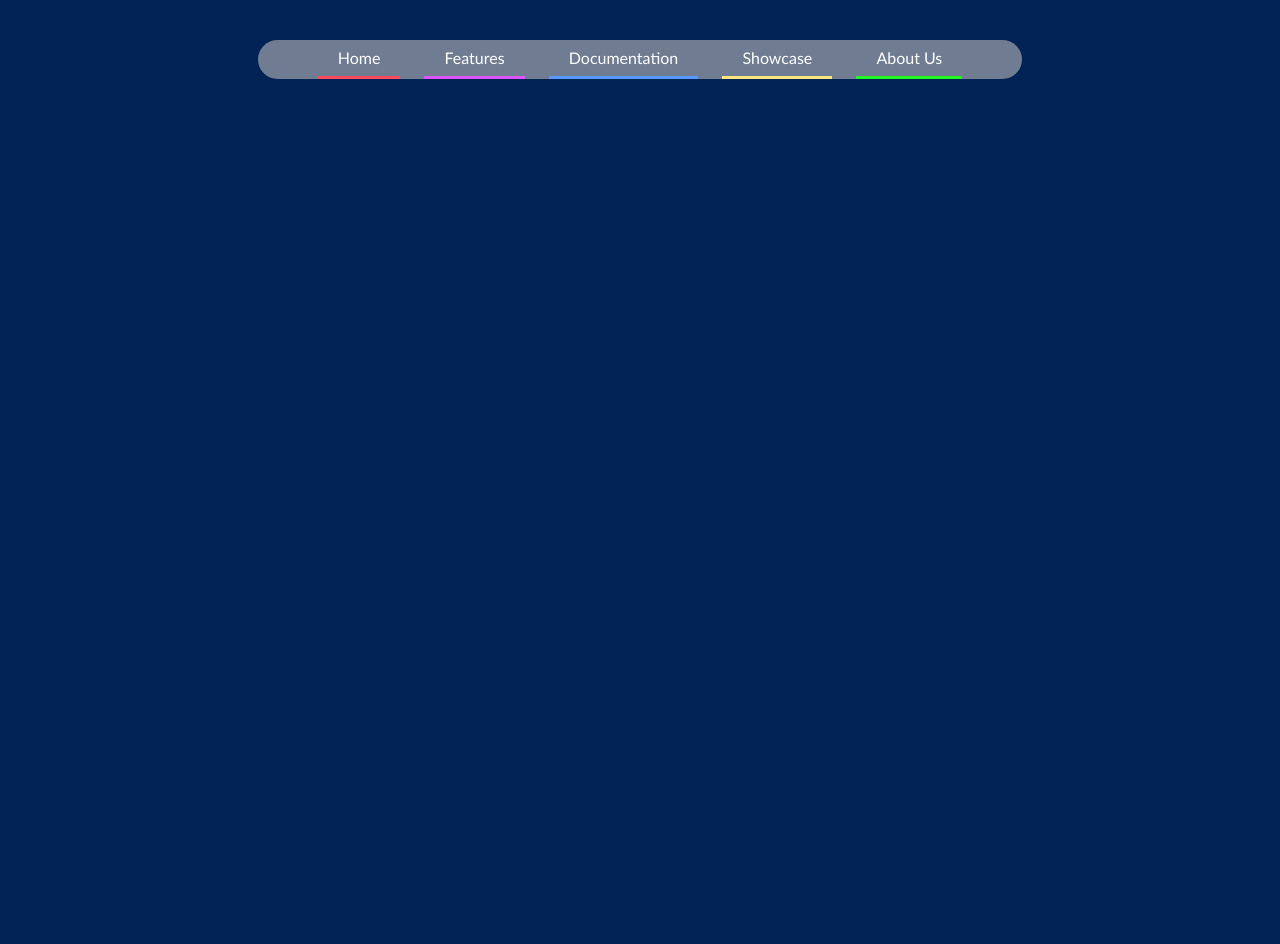
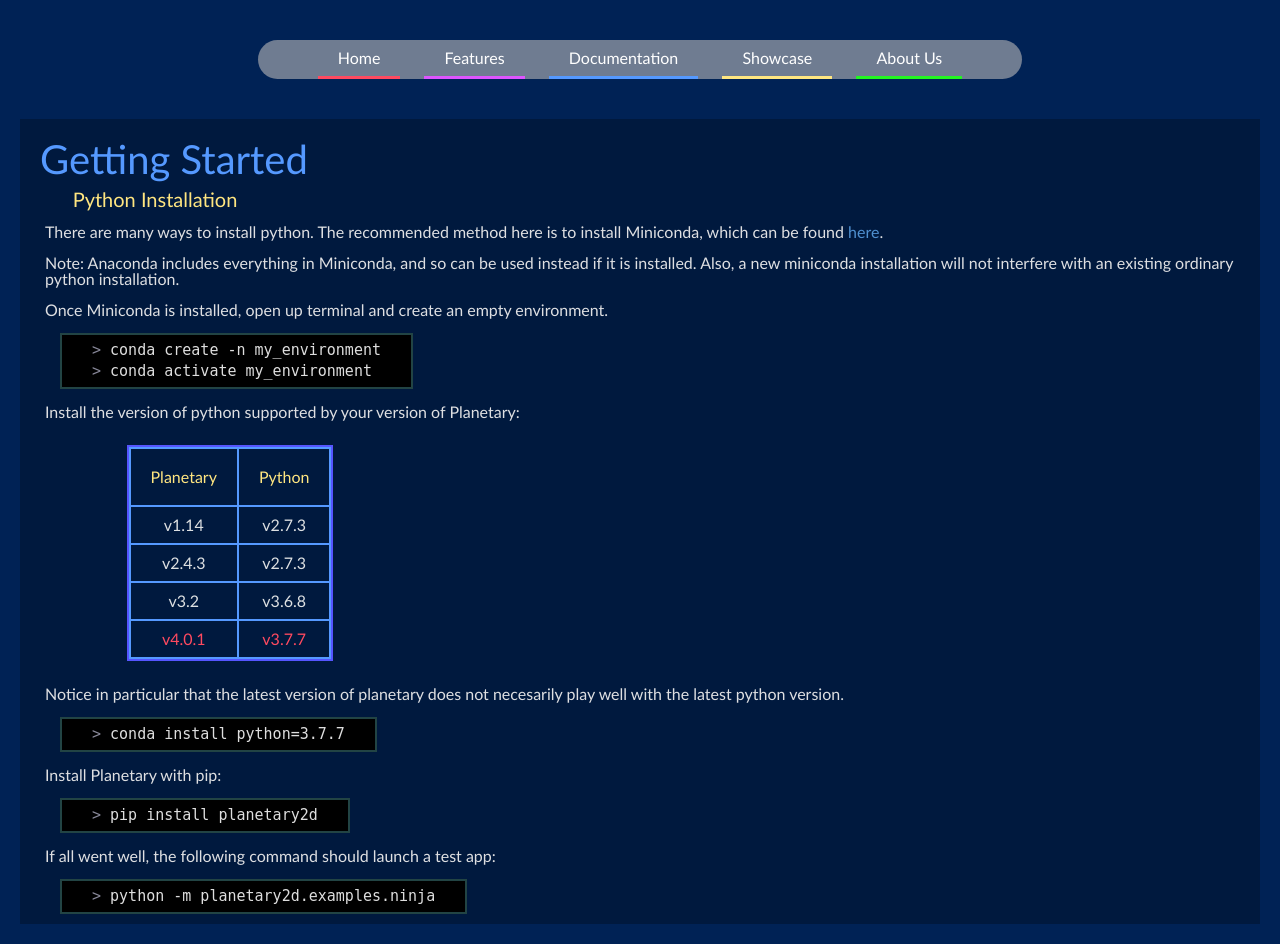
Before and after one commit to Seti-0/college, a PHP site: page /docs.html in a window 1280 px wide. Before the commit the page ends 79 px from the top, so only its background shows below. Run offline with PHP 8.4, Linux system fonts and the light colour scheme.

Commit message:
(Web) Assignment 1 WIP

```diff
--- a/Web/Assignment1/docs.html
+++ b/Web/Assignment1/docs.html
@@ -1,13 +1,10 @@
 <html>
-
     <head>
         <title>Planetary</title>
         <link rel=stylesheet href="reset.css"/>
         <link rel=stylesheet href="main.css"/>
     </head>
-
     <body>
-
         <nav>
             <a id="home" href="index.html">Home</a>
             <a id="features" href="features.html">Features</a>
@@ -15,10 +12,62 @@
             <a id="showcase" href="showcase.html">Showcase</a>
             <a id="about" href="about.html">About Us</a>
         </nav>
-
-        <section id="docs">
-
+        <section id="start">
+            <h1>Getting Started</h1>
+            <div class="indent-small">
+                <h2>Python Installation</h2>
+            </div>
+            <p>
+                There are many ways to install python. The recommended method
+                here is to install Miniconda, which can be found
+                <a href="https://docs.conda.io/en/latest/miniconda.html">here</a>.
+            </p>
+            <p>
+                Note: Anaconda includes everything in Miniconda, and so can be used instead
+                if it is installed. Also, a new miniconda installation will not interfere with
+                an existing ordinary python installation.
+            </p>
+            <p>Once Miniconda is installed, open up terminal and create an empty environment.</p>
+            <div class="code-cell">
+                <code>conda create -n my_environment</code>
+                <br>
+                <code>conda activate my_environment</code>
+            </div>
+            <p>Install the version of python supported by your version of Planetary:</p>
+            <div class="indent-medium">
+                 <table>
+                    <tr><th>Planetary</th><th>Python</th></tr>
+                    <tr><td>v1.14</td><td>v2.7.3</td></tr>
+                    <tr><td>v2.4.3</td><td>v2.7.3</td></tr>
+                    <tr><td>v3.2</td><td>v3.6.8</td></tr>
+                    <tr><td>v4.0.1</td><td>v3.7.7</td></tr>
+                </table>
+            </div>
+            <p>
+                Notice in particular that the latest version of planetary does
+                not necesarily play well with the latest python version.
+            </p>
+            <div class="code-cell">
+                <code>
+                    conda install python=3.7.7
+                </code>
+            </div>
+            <p>
+                Install Planetary with pip:
+            </p>
+            <div class="code-cell">
+                <code>
+                    pip install planetary2d
+                </code>
+            </div>
+            <p>
+                If all went well, the following command should launch a test app:
+            </p>
+            <div class="code-cell">
+                <code>
+                    python -m planetary2d.examples.ninja
+                </code>
+            </div>
         </section>
-
     </body>
 </html>
--- a/Web/Assignment1/main.css
+++ b/Web/Assignment1/main.css
@@ -2,8 +2,8 @@
     BASIC
 */
 
-/* This behaviour was removed by reset.css */
 b {
+    color: white;
     font-weight: bold;
 }
 
@@ -11,8 +11,9 @@ p {
     margin: 15;
 }
 
-p a {
+p a, p a:visited {
     color: #4f90d0;
+    text-decoration: none;
 }
 
 p a:hover {
@@ -23,10 +24,42 @@ blockquote {
     margin: 10;
 }
 
+.code-cell {
+    display: inline-block;
+    background-color: black;
+    border: 2px solid #244;
+    padding: 5 30;
+    font-family: monospace;
+    font-size: 15;
+    line-height: 140%;
+    text-align: left;
+    margin: 0 30;
+}
+
+.code-cell code::before {
+    content: "> ";
+    color: #889
+}
+
 body {
     font-family: trebuchet ms;
-    color: white;
+    color: #ddE0e2;
     background-color: #002255;
+    text-align: center;
+}
+
+/* This is are little classes that provides an
+indent which, unlike margin, can shrink */
+
+.indent-small {
+    position: relative;
+    max-width: min(250px, 100%);
+    text-align: center;
+}
+
+.indent-medium {
+    position: relative;
+    max-width: min(400px, 100%);
     text-align: center;
 }
 
@@ -130,3 +163,54 @@ blockquote::after {
 #quotes figcaption {
     color: darkgrey
 }
+
+
+/*
+    DOCUMENTATION
+*/
+
+#start {
+    text-align: left;
+    margin: 20;
+    padding: 10;
+    color: #eeee;
+    background-color: #00000044;
+    border-radius: 24;
+    display: inline-block;
+    overflow: auto;
+}
+
+#start h1 {
+    color: #5599ff;
+    font-size: 40;
+    padding: 10;
+}
+
+#start h2 {
+    color: #ffe680;
+    font-size: 20;
+}
+
+#start table {
+    display: inline-block;
+    border: 2px solid #5555ff;
+    margin: 10;
+}
+
+th, td {
+    border: 2px solid #5599ff
+}
+
+th {
+    color: #ffe680;
+    padding: 20;
+}
+
+td {
+    padding: 10;
+    text-align: center;
+}
+
+tr:last-child {
+    color:#ff4a60;
+}
```
Also changed, not shown: Web/Assignment1/index.html (+12 -28 lines), Web/Assignment1/images/logo.svg (renamed from Web/Assignment1/logo.svg).
